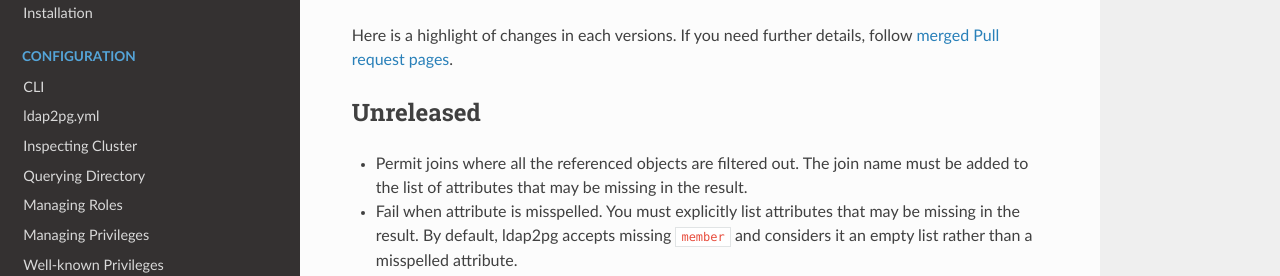
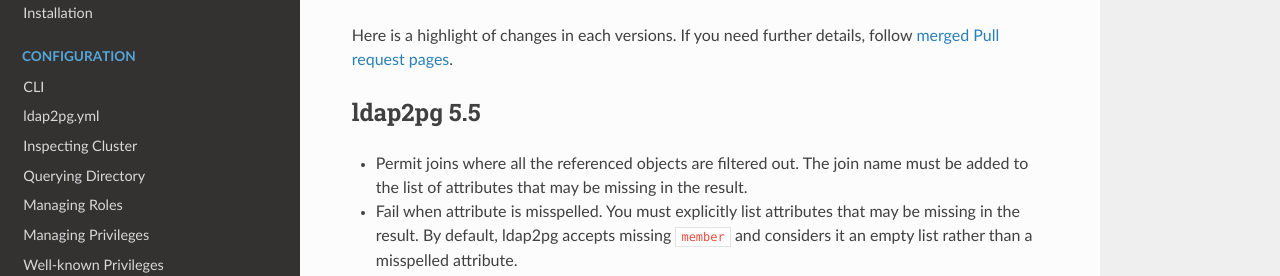
Before and after one commit to dalibo/ldap2pg, an MkDocs documentation site: the page built from docs/changelog.md, in a window 1280 px wide and 900 px high. Shown: the part 136-412 px from the top of the window. Built offline with MkDocs 1.6.1, drawn with Linux system fonts in a browser that asks for light colours; nearby versions of some CDN libraries.

Commit message:
Version 5.5

```diff
--- a/docs/changelog.md
+++ b/docs/changelog.md
@@ -7,7 +7,7 @@
 pages](https://github.com/dalibo/ldap2pg/pulls?utf8=%E2%9C%93&q=is%3Apr%20is%3Amerged).
 
 
-# Unreleased
+# ldap2pg 5.5
 
 - Permit joins where all the referenced objects are filtered out. The join
   name must be added to the list of attributes that may be missing in the
--- a/setup.py
+++ b/setup.py
@@ -17,7 +17,7 @@
 
 setup(
     name='ldap2pg',
-    version='5.4',
+    version='5.5',
     description='Manage PostgreSQL roles and privileges from YAML or LDAP',
     url='https://labs.dalibo.com/ldap2pg',
     project_urls={
```
